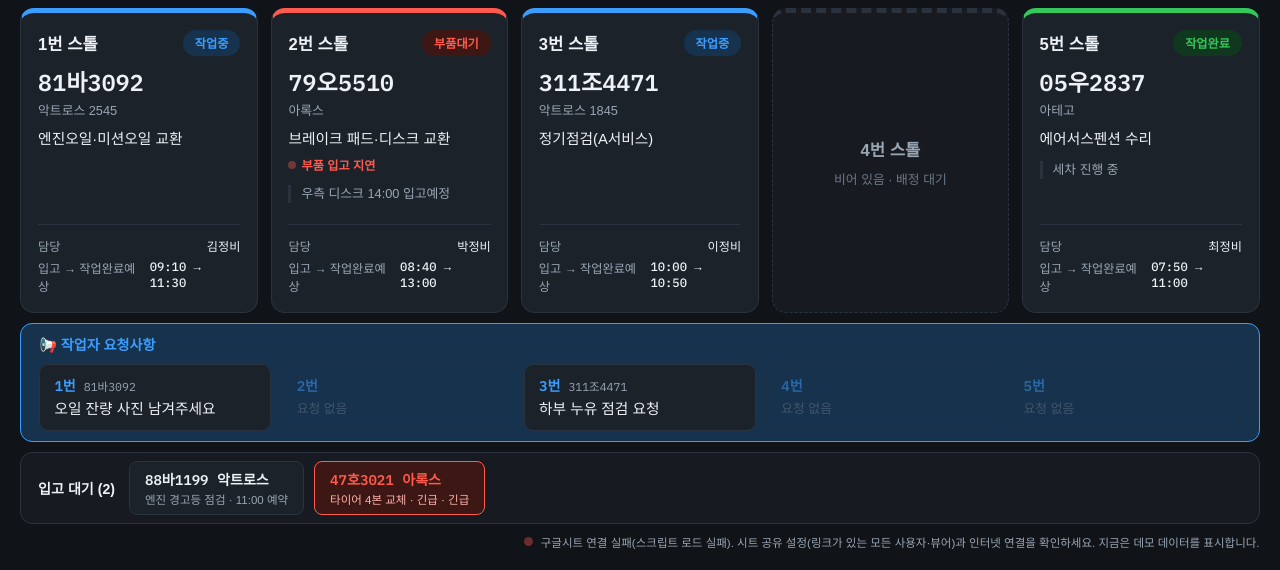
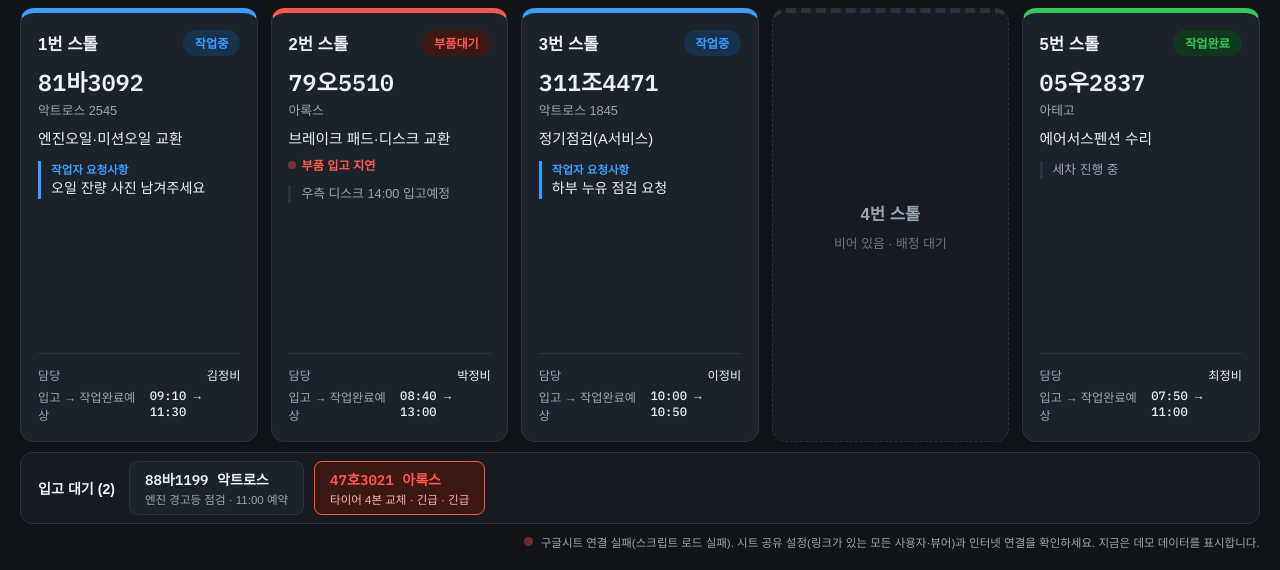
Before and after one commit to wasseop-yun/maintanance-board, a plain HTML site: page index.html in a window 1280 px wide. Shown: the part 230-800 px from the top of the page. Drawn offline with Linux system fonts and the light colour scheme; a web font is replaced by a local one.

Commit message:
Add files via upload

```diff
--- a/index.html
+++ b/index.html
@@ -100,6 +100,9 @@ body{
 .meta .row{display:flex;justify-content:space-between;gap:8px;font-size:clamp(11px,.95vw,15px);color:var(--txt2);margin-top:4px}
 .meta .row b{color:var(--txt);font-weight:500}
 .meta .row .mono{font-family:"IBM Plex Mono",monospace}
+.sec-req{border-left:3px solid var(--blue);padding-left:10px}
+.req-label{color:var(--blue);font-size:clamp(11px,.9vw,14px);font-weight:600;margin-bottom:2px}
+.req{color:var(--txt);font-size:clamp(13px,1.1vw,18px);line-height:1.4;font-weight:500}
 .sec-note{border-left:3px solid var(--card-line);padding-left:10px}
 .note{color:var(--txt2);font-size:clamp(12px,1vw,17px);line-height:1.4}
 
@@ -107,26 +110,6 @@ body{
 .delay .dot{width:8px;height:8px;border-radius:50%;background:var(--red)}
 .empty .no{color:var(--txt2)}
 .empty .ph{color:var(--txt3);font-size:clamp(12px,1vw,16px);margin-top:8px}
-
-/* ===== 작업자 요청사항 배너 ===== */
-.reqbar{display:none;flex-shrink:0;margin-top:clamp(10px,1.2vh,16px);
-  background:var(--blue-dim);border:1px solid var(--blue);border-radius:12px;
-  padding:clamp(10px,1.1vh,16px) clamp(12px,1.4vw,22px)}
-.reqbar.show{display:block}
-.reqbar .rb-head{display:flex;align-items:center;gap:8px;color:var(--blue);
-  font-weight:700;font-size:clamp(13px,1.1vw,18px);margin-bottom:10px}
-.reqbar .rb-grid{display:grid;grid-template-columns:repeat(5,1fr);gap:clamp(8px,.8vw,14px)}
-@media(max-width:1100px){.reqbar .rb-grid{grid-template-columns:repeat(3,1fr)}}
-@media(max-width:680px){.reqbar .rb-grid{grid-template-columns:1fr}}
-.reqbar .rb-item{display:flex;flex-direction:column;gap:5px;
-  background:var(--card);border:1px solid var(--card-line);border-radius:9px;padding:10px 14px}
-.reqbar .rb-item.rb-empty{background:transparent;border-style:dashed;opacity:.5}
-.reqbar .rb-top{display:flex;align-items:baseline;gap:8px}
-.reqbar .rb-no{flex-shrink:0;font-family:"IBM Plex Mono",monospace;font-weight:700;
-  color:var(--blue);font-size:clamp(13px,1.1vw,18px)}
-.reqbar .rb-car{flex-shrink:0;color:var(--txt2);font-size:clamp(11px,.9vw,14px);font-family:"IBM Plex Mono",monospace}
-.reqbar .rb-text{color:var(--txt);font-size:clamp(13px,1.15vw,19px);font-weight:500;line-height:1.35}
-.reqbar .rb-text.rb-none{color:var(--txt3);font-weight:400;font-size:clamp(12px,1vw,15px)}
 
 /* ===== 하단: 대기열 + 상태 ===== */
 .foot{display:flex;align-items:center;gap:10px 16px;margin-top:clamp(10px,1.2vh,16px);flex-wrap:wrap;flex-shrink:0}
@@ -190,8 +173,6 @@ body{
   </div>
 
   <div class="grid" id="grid"></div>
-
-  <div class="reqbar" id="reqbar"></div>
 
   <div class="foot">
     <div class="queue" id="queue"></div>
@@ -401,7 +382,6 @@ function render(records){
   });
 
   let nWork=0,nPart=0,nOut=0,nActive=0;
-  const requests=[];   // 작업자 요청사항 모음 (배너용)
   const grid=document.getElementById("grid");
   grid.innerHTML="";
 
@@ -429,7 +409,6 @@ function render(records){
 
     const eta = r["작업완료예상"] || r["작업완료"] || "";
     const request = (r["요청사항"] || r["작업자요청사항"] || "").trim();
-    if(request) requests.push({no:i, car:r["차량번호"]||"", text:request});
     const overdue = (info.cls==="s-work") && isOverdue(eta);
     const delayHTML = (info.cls==="s-part")
       ? `<div class="delay"><span class="dot"></span>부품 입고 지연</div>`
@@ -448,6 +427,7 @@ function render(records){
         <div class="task">${esc(r["작업내용"]||"")}</div>
         ${delayHTML}
       </div>
+      ${request?`<div class="sec sec-req"><div class="req-label">작업자 요청사항</div><div class="req">${esc(request)}</div></div>`:""}
       ${r["비고"]?`<div class="sec sec-note"><div class="note">${esc(r["비고"])}</div></div>`:""}
       <div class="meta">
         <div class="row"><span>담당</span><b>${esc(r["담당"]||"-")}</b></div>
@@ -461,26 +441,6 @@ function render(records){
   document.getElementById("s-work").textContent=nWork;
   document.getElementById("s-part").textContent=nPart;
   document.getElementById("s-out").textContent=nOut;
-
-  // ----- 작업자 요청사항 배너 (스톨번호별 칸으로 분리, 위 그리드와 정렬) -----
-  const rb=document.getElementById("reqbar");
-  if(requests.length){
-    const byNo={}; requests.forEach(q=>byNo[q.no]=q);
-    rb.className="reqbar show";
-    let cells="";
-    for(let i=1;i<=STALL_COUNT;i++){
-      const q=byNo[i];
-      if(q){
-        cells+=`<div class="rb-item"><div class="rb-top"><span class="rb-no">${i}번</span>`
-              +`<span class="rb-car">${esc(q.car)}</span></div>`
-              +`<div class="rb-text">${esc(q.text)}</div></div>`;
-      }else{
-        cells+=`<div class="rb-item rb-empty"><div class="rb-top"><span class="rb-no">${i}번</span></div>`
-              +`<div class="rb-text rb-none">요청 없음</div></div>`;
-      }
-    }
-    rb.innerHTML=`<div class="rb-head">📢 작업자 요청사항</div><div class="rb-grid">${cells}</div>`;
-  }else{ rb.className="reqbar"; rb.innerHTML=""; }
 
   const q=document.getElementById("queue");
   if(queue.length){
```
Also changed, not shown: 정비현황_대시보드.html (+4 -44 lines).
